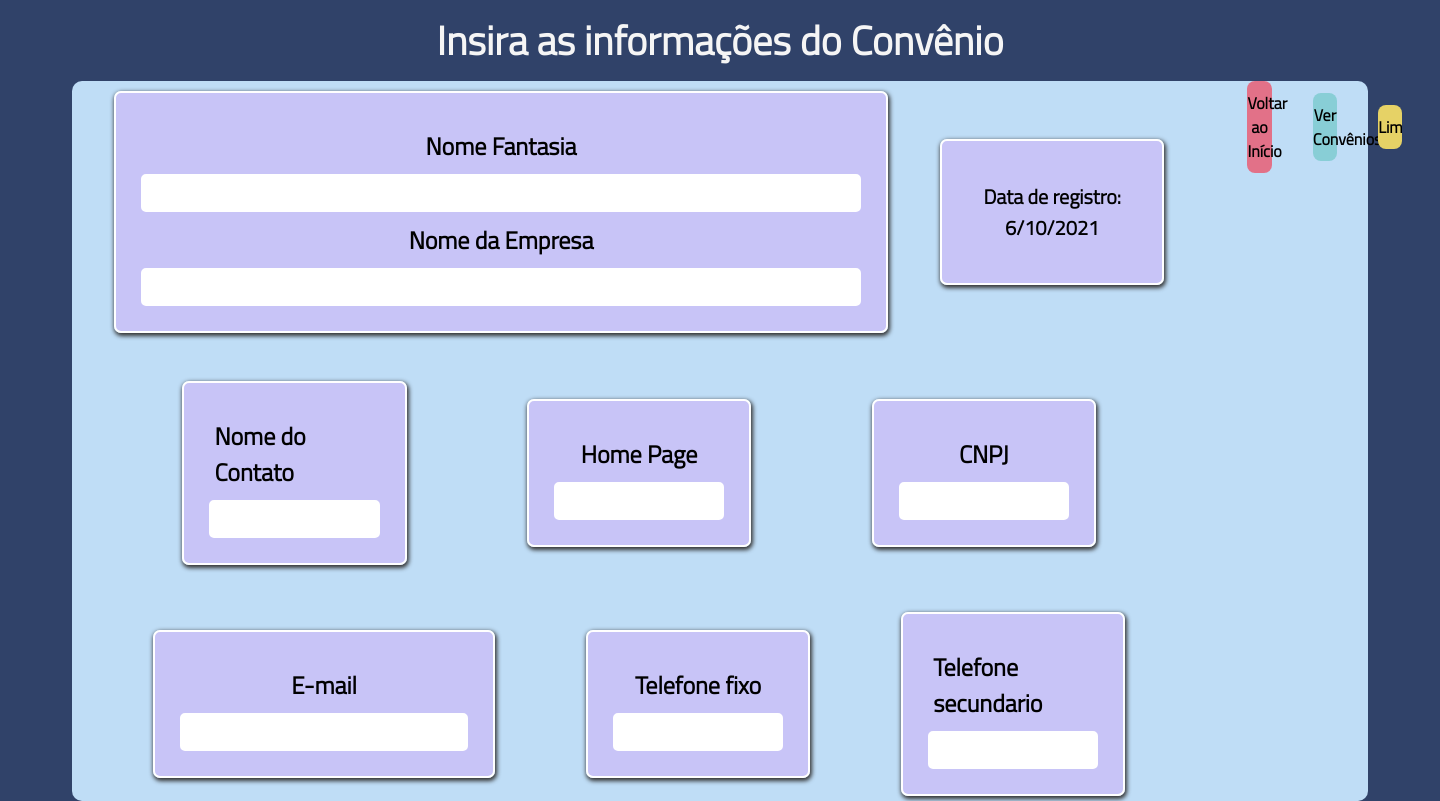
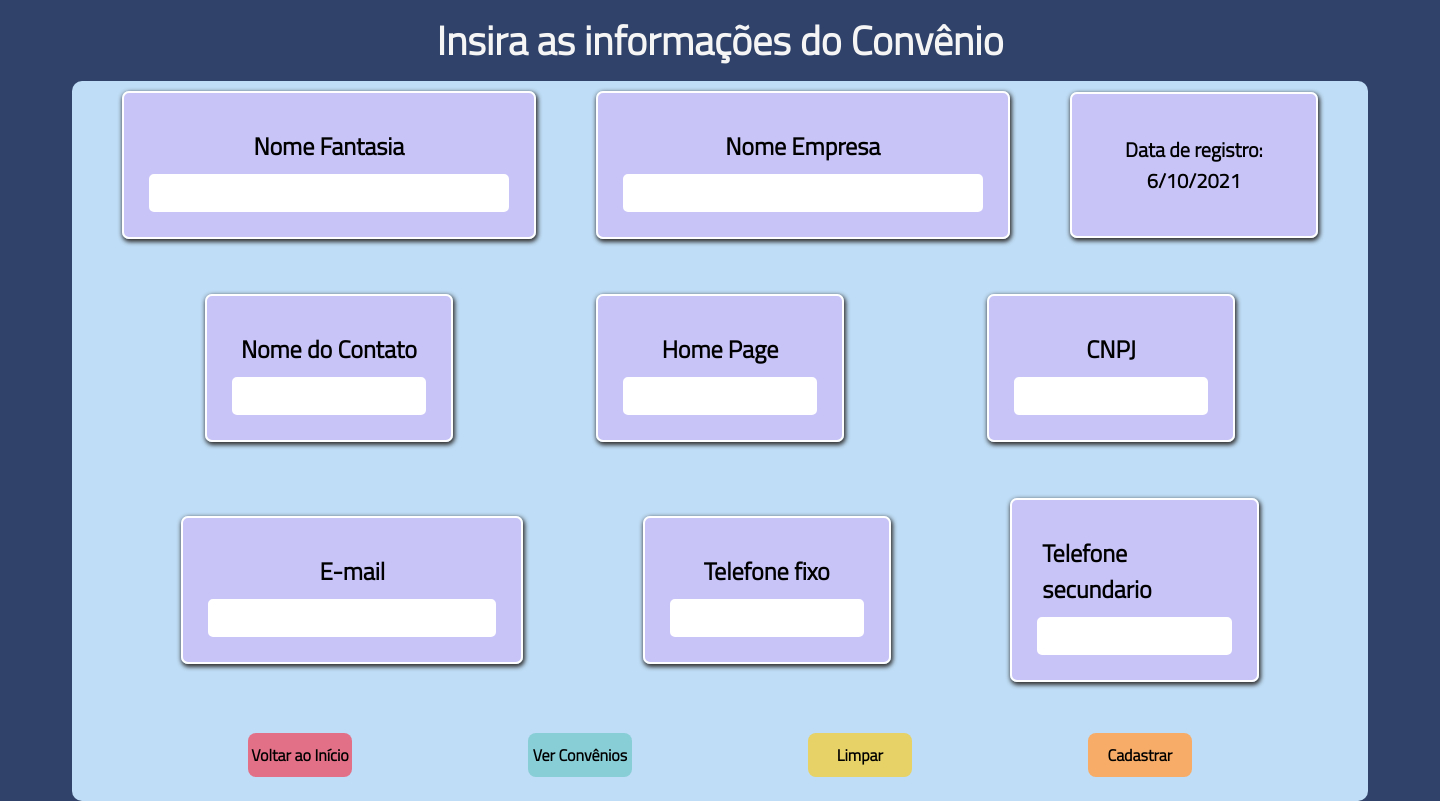
Before and after one commit to Liuizn/SA02-03, a PHP site: page /cadastrar_convenio.php in a window 1440 px wide; the page is wider, and only the part inside the window is pictured. Run offline with PHP 8.4, Linux system fonts and the light colour scheme.

Commit message:
fix in cadastro médico and cadastro convenio

```diff
--- a/cadastrar_convenio.php
+++ b/cadastrar_convenio.php
@@ -7,11 +7,13 @@
     <h1>Insira as informações do Convênio</h1>
     <form action="insert_convenio.php" method="post" class="pai-area-formulario">
         <div class="group-inputs nome">
-            <div class="group" id="nome">
+            <div class="group" id="nomef">
                 <label for="nomef">Nome Fantasia</label>
                 <input type="text" name="nomef" id="nomef" required maxlength="50">
-                <label for="nome">Nome da Empresa</label>
-                <input type="text" name="nome" id="nome" required maxlength="50">
+            </div>
+            <div class="group nome-c" id="nome">
+                <label for="nome">Nome Empresa</label>
+                <input class="nome-c"type="text" name="nome" id="nome" class="" required maxlength="50">
             </div>
             <div class="group">
                 <p id="data">Data de registro</p>
--- a/cadastrar_medico.php
+++ b/cadastrar_medico.php
@@ -12,7 +12,7 @@
                 <input type="text" name="nome" id="nome" required maxlength="50">
             </div>
 
-                <div>
+                <div class="group">
                     <label for="status">Status:</label>
 
                     <select name="status" id="status">
--- a/size-inputs.css
+++ b/size-inputs.css
@@ -1,5 +1,13 @@
 #nome {
     width: 50vw;
+}
+
+.nome-c{
+    width: 25vw !important;
+}
+
+#nomef{
+    width: 25vw;
 }
 
 #rua {
```
